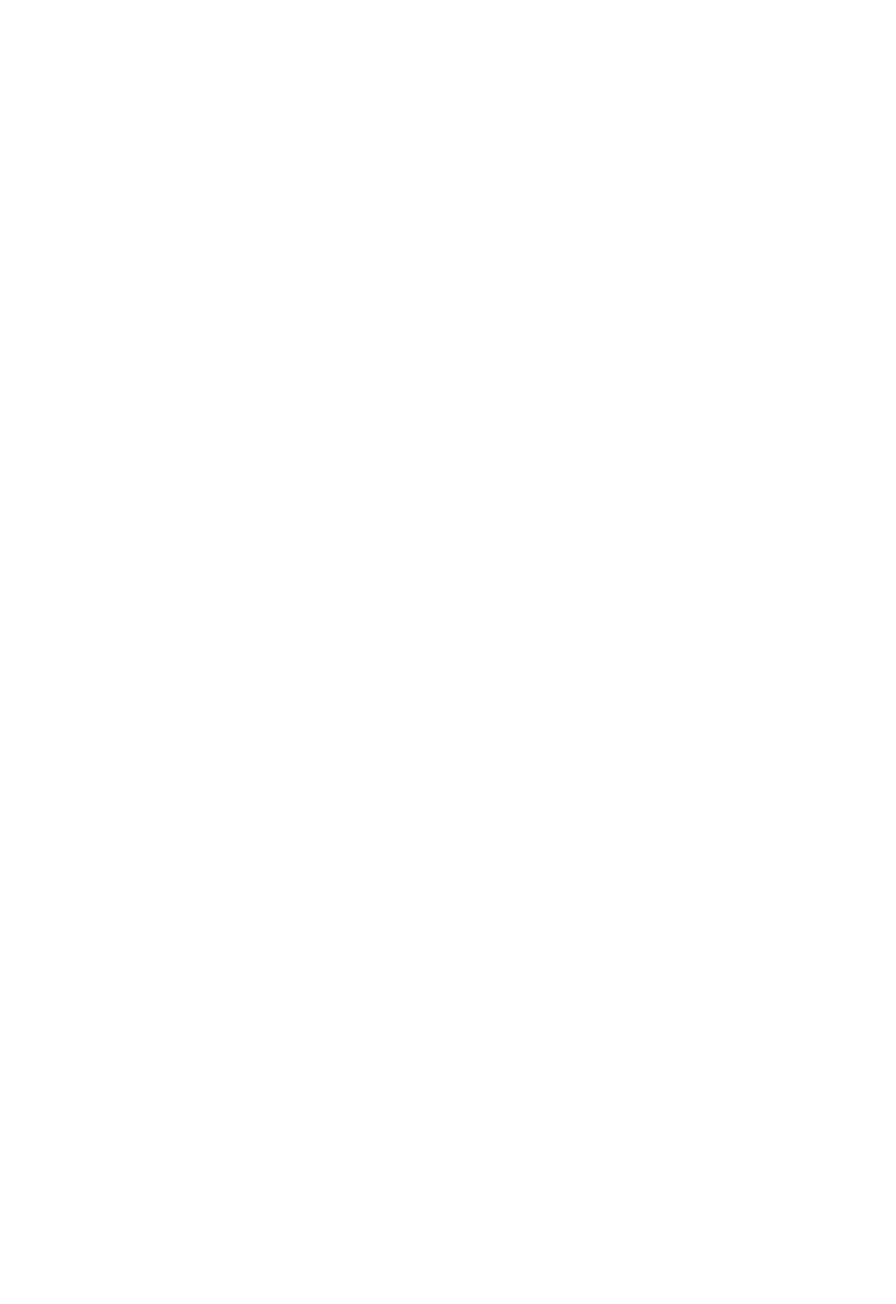
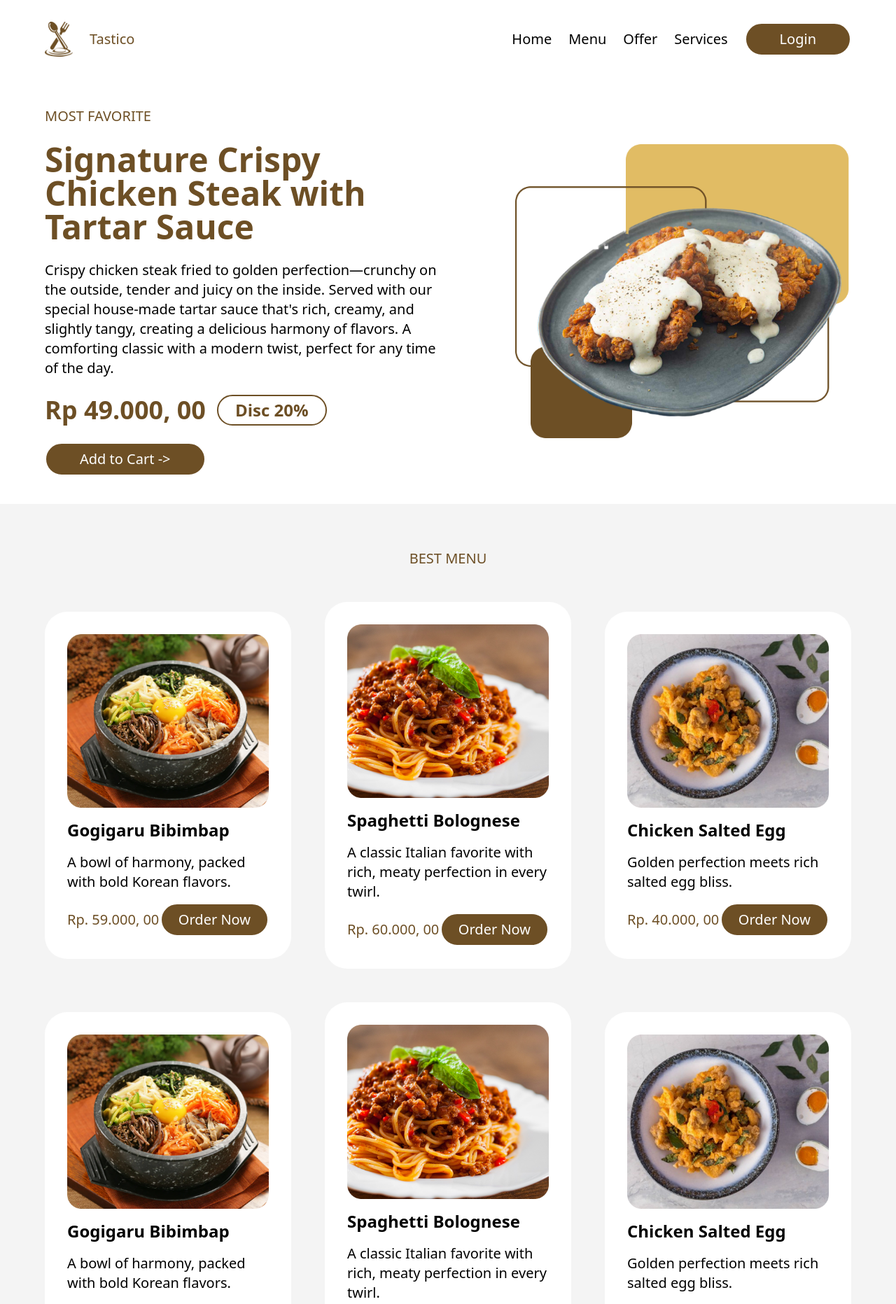
Before and after one commit to ElloRabyndra/tastico, a React (Vite) app: page /menu in a window 1280 px wide. Before the commit this address had no page. Shown: the top 1863 px of the page at 70% size. Before the commit the page ends 800 px from the top, so only its background shows below. Built offline with nearby package versions, Linux system fonts and the light colour scheme.

Commit message:
feat(home): add Menu pages

```diff
--- a/src/Components/Footer.jsx
+++ b/src/Components/Footer.jsx
@@ -2,7 +2,7 @@ import React from "react";
 
 export default function Footer() {
   return (
-    <footer id="footer" className="-mx-24 px-24 bg-[#262523] py-16 text-white flex gap-6">
+    <footer id="footer" className="-mx-16 px-16 bg-[#262523] py-16 text-white flex">
       <div className="w-1/3 space-y-8">
         <div className="flex items-center lg:gap-6 gap-2 text-4xl">
           <img src="img/logo-white.png" alt="" className="lg:w-16 w-6" />
--- a/src/Components/BestMenu.jsx
+++ b/src/Components/Home/BestMenu.jsx
@@ -1,9 +1,9 @@
 import React from "react";
-import Card from "./Card";
+import Card from "../Card";
 
 export default function BestMenu() {
   return (
-    <section id="best-menu" className="flex flex-col items-center justify-center text-xl space-y-12 -mx-24 px-24 bg-[#E1BC64] py-16">
+    <section id="best-menu" className="flex flex-col items-center justify-center text-xl space-y-12 -mx-16 px-16 bg-[#E1BC64] py-16">
       <div className="text-center space-y-4">
         <h1 className="text-[#6D4F25] text-xl">BEST MENU</h1>
         <h1 className="text-white text-4xl">POPULAR FOOD IN OUR RESTAURANT</h1>
--- a/src/Components/Hero.jsx
+++ b/src/Components/Home/Hero.jsx
@@ -8,7 +8,7 @@ export default function Hero() {
         <p className="">Flavorsome is where bold flavors, fresh ingredients, and heartfelt cooking come together to satisfy your every craving.</p>
         <button className="hover:text-black hover:bg-transparent hover:border-2 hover:border-[#6D4F25] bg-[#6D4F25] lg:px-12 px-6 border-2 py-2 rounded-full cursor-pointer text-white">{"More About Us ->"}</button>
       </div>
-      <img src="img/hero-img.png" alt="" className="w-5/12" />
+      <img src="img/hero-home-img.png" alt="" className="w-5/12" />
     </section>
   );
 }
--- /dev/null
+++ b/src/Components/Menu/Hero.jsx
@@ -0,0 +1,22 @@
+import React from "react";
+
+export default function Hero() {
+  return (
+    <section id="hero" className="flex justify-between items-center text-xl">
+      <div className="space-y-6 w-1/2">
+        <h1 className="text-[#6D4F25]">MOST FAVORITE</h1>
+        <h1 className="text-[#6D4F25] xl:text-5xl text-4xl font-semibold">Signature Crispy Chicken Steak with Tartar Sauce</h1>
+        <p className="">
+          Crispy chicken steak fried to golden perfection—crunchy on the outside, tender and juicy on the inside. Served with our special house-made tartar sauce that's rich, creamy, and slightly tangy, creating a delicious harmony of
+          flavors. A comforting classic with a modern twist, perfect for any time of the day.
+        </p>
+        <div className="flex items-center gap-4">
+          <span className="text-[#6D4F25] font-semibold text-4xl">Rp 49.000, 00</span>
+          <span className="border-2 px-6 py-1 border-[#6D4F25] rounded-full text-2xl text-[#6D4F25] font-semibold"> Disc 20%</span>
+        </div>
+        <button className="hover:text-black hover:bg-transparent hover:border-2 hover:border-[#6D4F25] bg-[#6D4F25] lg:px-12 px-6 border-2 py-2 rounded-full cursor-pointer text-white">{"Add to Cart ->"}</button>
+      </div>
+      <img src="img/hero-menu-img.png" alt="" className="w-5/12" />
+    </section>
+  );
+}
--- /dev/null
+++ b/src/Components/Menu/OurMenu.jsx
@@ -0,0 +1,23 @@
+import React from "react";
+import Card from "../Card";
+
+export default function OurMenu() {
+  return (
+    <section id="best-menu" className="flex flex-col items-center justify-center text-xl space-y-12 -mx-16 px-16 bg-[#F4F4F4] py-16">
+      <div className="text-center space-y-4">
+        <h1 className="text-[#6D4F25] text-xl">BEST MENU</h1>
+      </div>
+
+      <div className="grid grid-cols-3 lg:gap-12 gap-6 items-center justify-center">
+        <Card title="Gogigaru Bibimbap" desc="A bowl of harmony, packed with bold Korean flavors." price={"59.000"} />
+        <Card title="Spaghetti Bolognese" desc="A classic Italian favorite with rich, meaty perfection in every twirl." price={"60.000"} />
+        <Card title="Chicken Salted Egg" desc="Golden perfection meets rich salted egg bliss." price={"40.000"} />
+        <Card title="Gogigaru Bibimbap" desc="A bowl of harmony, packed with bold Korean flavors." price={"59.000"} />
+        <Card title="Spaghetti Bolognese" desc="A classic Italian favorite with rich, meaty perfection in every twirl." price={"60.000"} />
+        <Card title="Chicken Salted Egg" desc="Golden perfection meets rich salted egg bliss." price={"40.000"} />
+      </div>
+
+      <span className="text-[#6D4F25]">See More Menu</span>
+    </section>
+  );
+}
--- a/src/Pages/Home.jsx
+++ b/src/Pages/Home.jsx
@@ -1,7 +1,7 @@
 import Nav from "../Components/Nav";
-import Hero from "../Components/Hero";
-import BestMenu from "../Components/BestMenu";
-import AboutUs from "../Components/AboutUs";
+import Hero from "../Components/Home/Hero";
+import BestMenu from "../Components/Home/BestMenu";
+import AboutUs from "../Components/Home/AboutUs";
 import Footer from "../Components/Footer";
 
 export default function Home() {
--- /dev/null
+++ b/src/Pages/Menu.jsx
@@ -0,0 +1,15 @@
+import Nav from "../Components/Nav";
+import Hero from "../Components/Menu/Hero";
+import OurMenu from "../Components/Menu/OurMenu";
+import Footer from "../Components/Footer";
+
+export default function Menu() {
+  return (
+    <section id="menu" className="lg:px-16 px-8 space-y-10">
+      <Nav />
+      <Hero />
+      <OurMenu />
+      <Footer />
+    </section>
+  );
+}
--- a/src/main.jsx
+++ b/src/main.jsx
@@ -4,12 +4,14 @@ import "./index.css";
 
 import { BrowserRouter, Routes, Route } from "react-router";
 import Home from "./Pages/Home";
+import Menu from "./Pages/Menu";
 
 createRoot(document.getElementById("root")).render(
   <StrictMode>
     <BrowserRouter>
       <Routes>
         <Route path="/" element={<Home />} />
+        <Route path="menu" element={<Menu />} />
       </Routes>
     </BrowserRouter>
   </StrictMode>
```
Also changed, not shown: public/img/hero-home-img.png (renamed from public/img/hero-img.png), public/img/hero-menu-img.png (added), src/Components/Home/AboutUs.jsx (renamed from src/Components/AboutUs.jsx), src/Pages/Cart.jsx (added).
